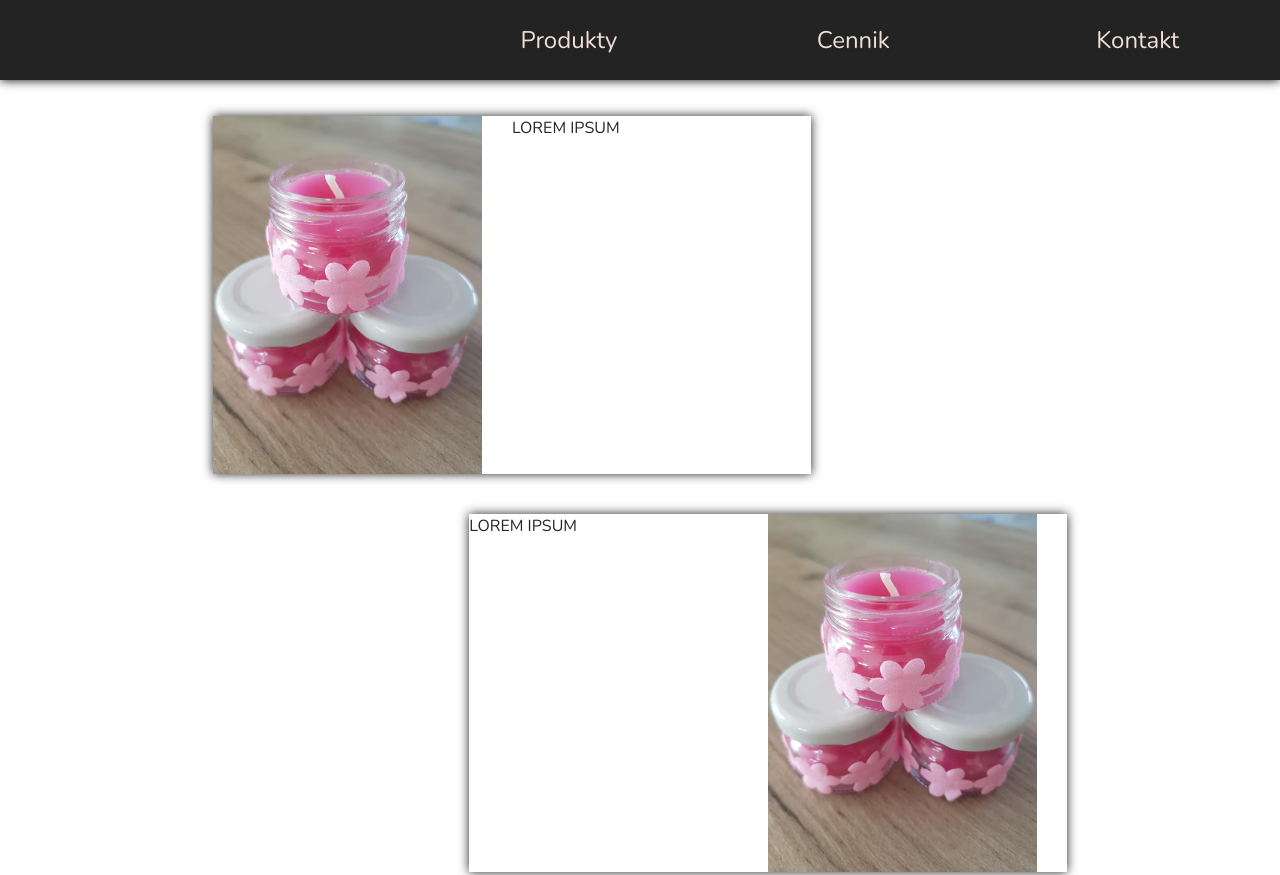
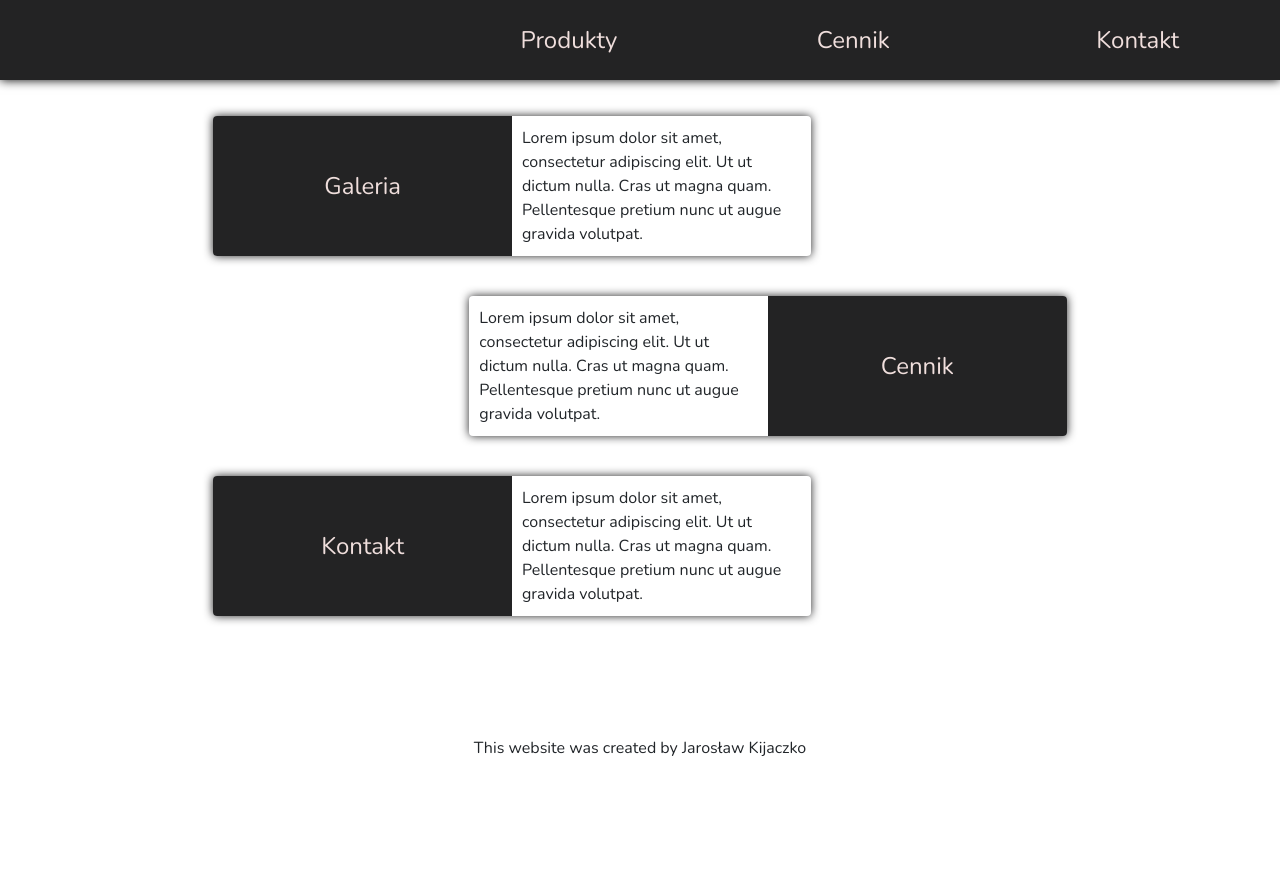
Before and after one commit to ZwyklyBazyl/SweetDecorWebsite, a plain HTML site: page Index.html in a window 1280 px wide. Shown: the top 875 px of the page. After the commit the page ends 800 px from the top, so only its background shows below. Drawn offline with nearby package versions, Linux system fonts and the light colour scheme.

Commit message:
v1.3
Changed images to colored boxes.  Added footer

```diff
--- a/Index.html
+++ b/Index.html
@@ -47,11 +47,14 @@
 
                         <div class="row inside-region">
 
-                            <div class="col-sm-6">
-                                <img class="candle" src="candle.jpg">
+                            <div class="col-sm-6 no-padding">
+                                <div class="region-color">
+                                    <p>Galeria</p>
+                                </div>
                             </div>
 
-                            <div class="col-sm-6">LOREM IPSUM</div>
+                            <div class="col-sm-6 text-region">
+                                Lorem ipsum dolor sit amet, consectetur adipiscing elit. Ut ut dictum nulla. Cras ut magna quam. Pellentesque pretium nunc ut augue gravida volutpat. </div>
                         </div>
 
 
@@ -65,10 +68,14 @@
 
                         <div class="row inside-region">
 
-                            <div class="col-sm-6">LOREM IPSUM</div>
+                            <div class="col-sm-6 text-region">
+                                Lorem ipsum dolor sit amet, consectetur adipiscing elit. Ut ut dictum nulla. Cras ut magna quam. Pellentesque pretium nunc ut augue gravida volutpat.</div>
 
-                            <div class="col-sm-6">
-                                <img class="candle" src="candle.jpg">
+                            <div class="col-sm-6 no-padding align-right">
+                                <!--<img class="candle-right" src="candle.jpg">-->
+                                <div class="region-color region-color-right">
+                                    <p>Cennik</p>
+                                </div>
                             </div>
 
                         </div>
@@ -83,11 +90,14 @@
 
                         <div class="row inside-region">
 
-                            <div class="col-sm-6">
-                                <img class="candle" src="candle.jpg">
+                            <div class="col-sm-6 no-padding">
+                                <div class="region-color">
+                                    <p>Kontakt</p>
+                                </div>
                             </div>
 
-                            <div class="col-sm-6">LOREM IPSUM</div>
+                            <div class="col-sm-6 text-region">
+                                Lorem ipsum dolor sit amet, consectetur adipiscing elit. Ut ut dictum nulla. Cras ut magna quam. Pellentesque pretium nunc ut augue gravida volutpat.</div>
                         </div>
 
                     </div>
@@ -95,6 +105,10 @@
                 </div>
 
             </div>
+
+            <footer>
+                <p>This website was created by Jarosław Kijaczko</p>
+            </footer>
 
         </div>
 
--- a/main.css
+++ b/main.css
@@ -23,7 +23,7 @@ body
 #main-section
 {
     background: #fff;
-    height: 1024px;
+    height: 100%;
 
 }
 
@@ -64,9 +64,9 @@ body
     and (max-device-width : 768px)
 {
 
-    .region-right
+    .region-right, .region-left
     {
-        justify-content: flex-start;
+        justify-content: center;
     }
 
 }
@@ -82,20 +82,89 @@ body
     width: 70%;
     height: 100%;
     box-shadow: 0 0 10px #232324;
+    border-radius: 4px;
 }
 
 .inside-region
 {
+    margin: 0;
+    padding: 0;
     width: 100%;
     height: 100%;
-    box-sizing: border-box;
     overflow: hidden;
 }
 
 .candle
 {
     width: 100%;
-    height: auto;
+    height: 100%;
+    max-width: 150px;
+    max-height: 200px;
+    border-top-left-radius: 4px;
+    border-bottom-left-radius: 4px;
+}
+
+
+.region-color:hover
+{
+    background: #efdedc;
+}
+
+.region-color:hover p
+{
+    color: #232324;
+}
+
+.region-color
+{
+    display: flex;
+    justify-content: center;
+    align-items: center;
+    width: 100%;
+    height: 100%;
+    border-top-left-radius: 4px;
+    border-bottom-left-radius: 4px;
+    background: #232324;
+    transition: all 0.1s linear;
+}
+
+.region-color-right
+{
+
+    border-top-left-radius: 0px;
+    border-bottom-left-radius: 0px;
+    border-top-right-radius: 4px;
+    border-bottom-right-radius: 4px;
+}
+
+.region-color p
+{
+    margin: 0;
+    font-size: 24px;
+    color: #efdedc;
+    transition: all 0.1s linear;
+}
+
+.align-right
+{
+    display: flex;
+    justify-content: flex-end;
+}
+
+.no-padding
+{
+    padding: 0;
+}
+
+.text-region
+{
+    margin: 0;
+    padding: 10px;
+    width: 100%;
+    height: 100%;
+    display: flex;
+    justify-content: center;
+    align-items: center;
 }
 
 ul
@@ -128,4 +197,12 @@ li:hover
     cursor: pointer;
 }
 
+footer
+{
+    margin-top: 100px;
+    display: flex;
+    justify-content: center;
+    align-items: center;
+}
+
 /*FFD1CF D1CFFF D0FEE2 565759*/
```
